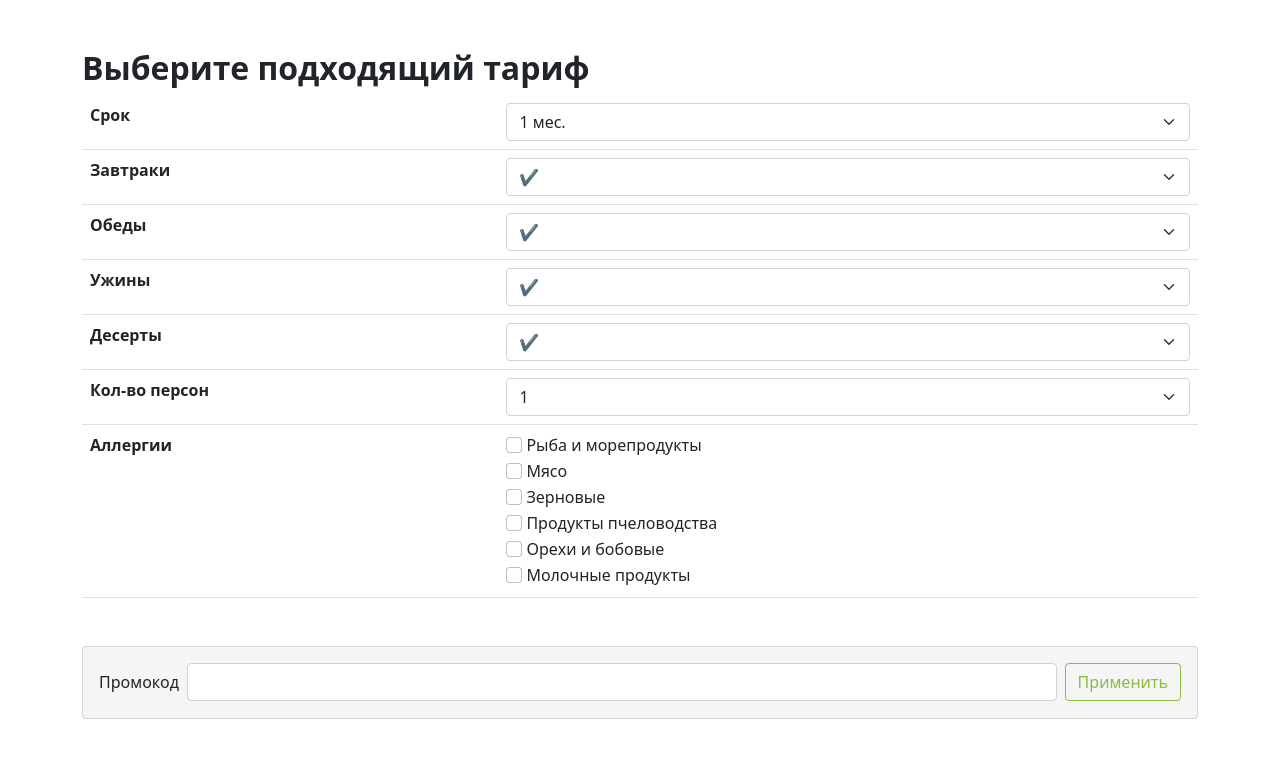
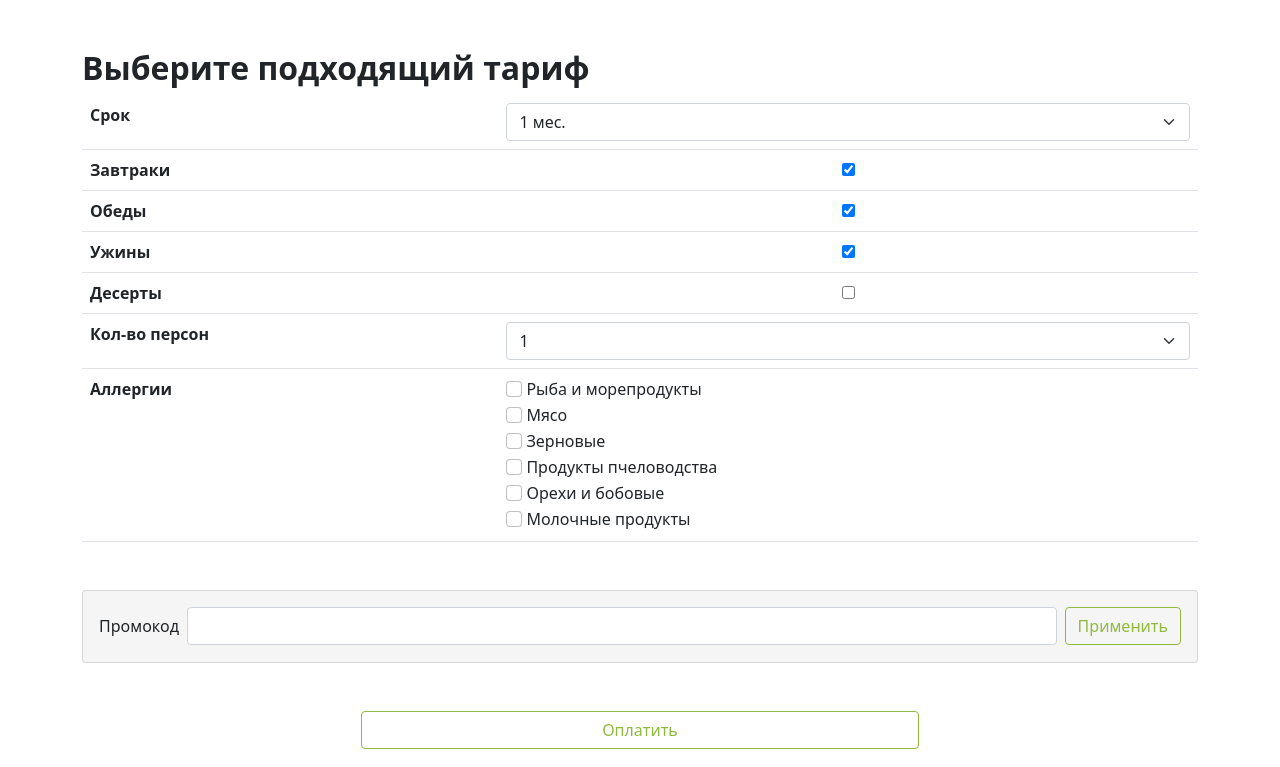
Before and after one commit to manilotw/Recipes, a Django app: page /order/ in a window 1280 px wide. Shown: the part 473-1240 px from the top of the page. Run offline with Django 4.2, Linux system fonts and the light colour scheme; parts of the project's set-up code (start-up, migrations or seed data) failed here and were passed over.

Commit message:
Added logic for order

```diff
--- a/favorites/forms.py
+++ b/favorites/forms.py
@@ -2,6 +2,22 @@
 from django.contrib.auth.forms import UserCreationForm, AuthenticationForm
 from django.contrib.auth.models import User
 from django.contrib.auth.forms import UserChangeForm
+from .models import MealTariff
+
+
+class MealTariffForm(forms.ModelForm):
+    class Meta:
+        model = MealTariff
+        fields = [
+            'name', 'period', 'persons',
+            'breakfast', 'lunch', 'dinner', 'desserts',
+            'allergy_fish', 'allergy_meat', 'allergy_grains', 'allergy_honey', 'allergy_nuts', 'allergy_dairy'
+        ]
+        widgets = {
+            'name': forms.TextInput(attrs={'class': 'form-control', 'placeholder': 'Название тарифа'}),
+            'period': forms.Select(attrs={'class': 'form-select'}),
+            'persons': forms.Select(attrs={'class': 'form-select'}),
+        }
 
 
 class CustomUserCreationForm(UserCreationForm):
--- a/favorites/templates/order.html
+++ b/favorites/templates/order.html
@@ -63,66 +63,55 @@
                     </div>
                 </div>
                 <h2><strong>Выберите подходящий тариф</strong></h2>
-                <form id="order">
+                <form id="order" method="post" action="{% url 'favorites:order' %}">
+                {% csrf_token %}
+                <input type="hidden" name="name" value="Custom Plan">
                 <table class="table text-center text-truncate mb-5">
                     <tbody>
                         <tr>
                             <th scope="row" class="text-start">Срок</th>
                             <td>
-                                <select class="form-select">
-                                    <option value="0" selected>1 мес.</option>
-                                    <option value="1">3 мес.</option>
-                                    <option value="2">6 мес.</option>
-                                    <option value="3">12 мес.</option>
+                                <select name="period" class="form-select">
+                                    <option value="1m" selected>1 мес.</option>
+                                    <option value="3m">3 мес.</option>
+                                    <option value="6m">6 мес.</option>
                                 </select>
                             </td>
                         </tr>
                         <tr>
                             <th scope="row" class="text-start">Завтраки</th>
                             <td>
-                                <select name="select1" class="form-select">
-                                    <option value="0" selected>&#10004;</option>
-                                    <option value="1">&#10008;</option>
-                                </select>
+                                <input type="checkbox" name="breakfast" checked />
                             </td>
                         </tr>
                         <tr>
                             <th scope="row" class="text-start">Обеды</th>
                             <td>
-                                <select name="select2" class="form-select">
-                                    <option value="0" selected>&#10004;</option>
-                                    <option value="1">&#10008;</option>
-                                </select>
+                                <input type="checkbox" name="lunch" checked />
                             </td>
                         </tr>
                         <tr>
                             <th scope="row" class="text-start">Ужины</th>
                             <td>
-                                <select name="select3" class="form-select">
-                                    <option value="0" selected>&#10004;</option>
-                                    <option value="1">&#10008;</option>
-                                </select>
+                                <input type="checkbox" name="dinner" checked />
                             </td>
                         </tr>
                         <tr>
                             <th scope="row" class="text-start">Десерты</th>
                             <td>
-                                <select name="select4" class="form-select">
-                                    <option value="0" selected>&#10004;</option>
-                                    <option value="1">&#10008;</option>
-                                </select>
+                                <input type="checkbox" name="desserts" />
                             </td>
                         </tr>
                         <tr>
                             <th scope="row" class="text-start">Кол-во персон</th>
                             <td>
-                                <select name="select5" class="form-select">
-                                    <option value="0" selected>1</option>
-                                    <option value="1">2</option>
-                                    <option value="2">3</option>
-                                    <option value="3">4</option>
-                                    <option value="4">5</option>
-                                    <option value="5">6</option>
+                                <select name="persons" class="form-select">
+                                    <option value="1" selected>1</option>
+                                    <option value="2">2</option>
+                                    <option value="3">3</option>
+                                    <option value="4">4</option>
+                                    <option value="5">5</option>
+                                    <option value="6">6</option>
                                 </select>
                             </td>
                         </tr>
@@ -130,38 +119,38 @@
                             <th scope="row" class="text-start">Аллергии</th>
                             <td>
                                 <div class="form-check d-flex justify-content-start">
-                                    <input class="form-check-input me-1 foodplan_checked-green" type="checkbox" value="" name="allergy1">
+                                    <input class="form-check-input me-1 foodplan_checked-green" type="checkbox" value="on" name="allergy_fish" id="allergy_fish">
                                     <label class="form-check-label" for="allergy1">
                                         Рыба и морепродукты
                                     </label>
                                 </div>
                                 <div class="form-check d-flex justify-content-start">
-                                    <input class="form-check-input me-1 foodplan_checked-green" type="checkbox" value="" name="allergy2">
-                                    <label class="form-check-label" for="allergy2">
+                                    <input class="form-check-input me-1 foodplan_checked-green" type="checkbox" value="on" name="allergy_meat" id="allergy_meat">
+                                    <label class="form-check-label" for="allergy_meat">
                                         Мясо
                                     </label>
                                 </div>
                                 <div class="form-check d-flex justify-content-start">
-                                    <input class="form-check-input me-1 foodplan_checked-green" type="checkbox" value="" name="allergy3">
-                                    <label class="form-check-label" for="allergy3">
+                                    <input class="form-check-input me-1 foodplan_checked-green" type="checkbox" value="on" name="allergy_grains" id="allergy_grains">
+                                    <label class="form-check-label" for="allergy_grains">
                                         Зерновые
                                     </label>
                                 </div>
                                 <div class="form-check d-flex justify-content-start">
-                                    <input class="form-check-input me-1 foodplan_checked-green" type="checkbox" value="" name="allergy3">
-                                    <label class="form-check-label" for="allergy3">
+                                    <input class="form-check-input me-1 foodplan_checked-green" type="checkbox" value="on" name="allergy_honey" id="allergy_honey">
+                                    <label class="form-check-label" for="allergy_honey">
                                         Продукты пчеловодства
                                     </label>
                                 </div>
                                 <div class="form-check d-flex justify-content-start">
-                                    <input class="form-check-input me-1 foodplan_checked-green" type="checkbox" value="" name="allergy3">
-                                    <label class="form-check-label" for="allergy3">
+                                    <input class="form-check-input me-1 foodplan_checked-green" type="checkbox" value="on" name="allergy_nuts" id="allergy_nuts">
+                                    <label class="form-check-label" for="allergy_nuts">
                                         Орехи и бобовые
                                     </label>
                                 </div>
                                 <div class="form-check d-flex justify-content-start">
-                                    <input class="form-check-input me-1 foodplan_checked-green" type="checkbox" value="" name="allergy3">
-                                    <label class="form-check-label" for="allergy3">
+                                    <input class="form-check-input me-1 foodplan_checked-green" type="checkbox" value="on" name="allergy_dairy" id="allergy_dairy">
+                                    <label class="form-check-label" for="allergy_dairy">
                                         Молочные продукты
                                     </label>
                                 </div>
--- a/favorites/views.py
+++ b/favorites/views.py
@@ -6,7 +6,8 @@
 from django.contrib.auth.decorators import login_required
 from django.contrib import messages
 from .forms import CustomUserCreationForm, CustomAuthenticationForm
-from .forms import UserUpdateForm
+from .forms import UserUpdateForm, MealTariffForm
+from .models import MealTariff
 
 
 def index(request):
@@ -26,7 +27,27 @@
 
 
 def order(request):
-    return render(request, 'order.html')
+    # show order form (GET) and process tariff creation (POST)
+    if request.method == 'POST':
+        if not request.user.is_authenticated:
+            messages.error(request, 'Пожалуйста, войдите в систему, чтобы оформить тариф')
+            return redirect('favorites:auth')
+
+        form = MealTariffForm(request.POST)
+        if form.is_valid():
+            tariff = form.save(commit=False)
+            # attach tariff to the authenticated User instance
+            tariff.user = request.user
+            tariff.save()
+            messages.success(request, 'Тариф успешно создан и сохранён')
+            return redirect('favorites:lk')
+        else:
+            messages.error(request, 'Пожалуйста, исправьте ошибки в форме')
+            return render(request, 'order.html', {'form': form})
+
+    # GET
+    form = MealTariffForm()
+    return render(request, 'order.html', {'form': form})
 
 
 def registration(request):
```
